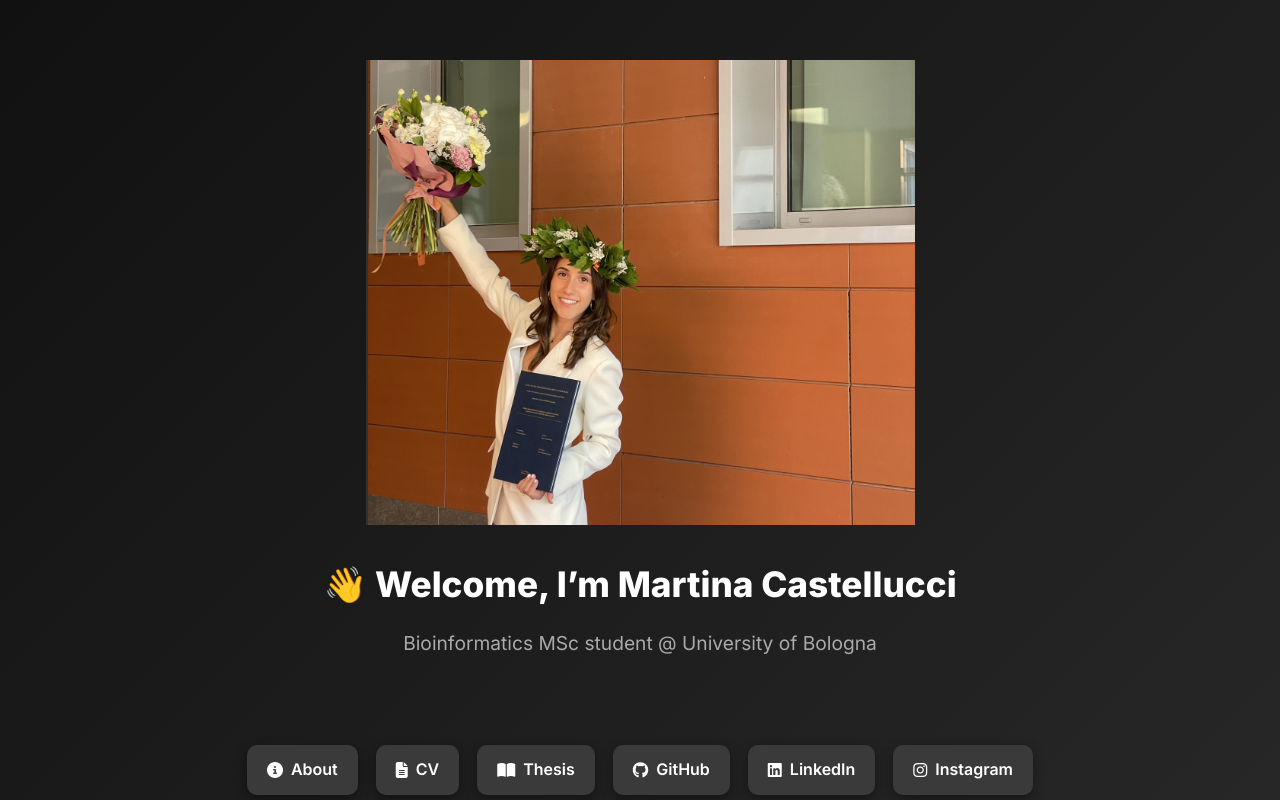
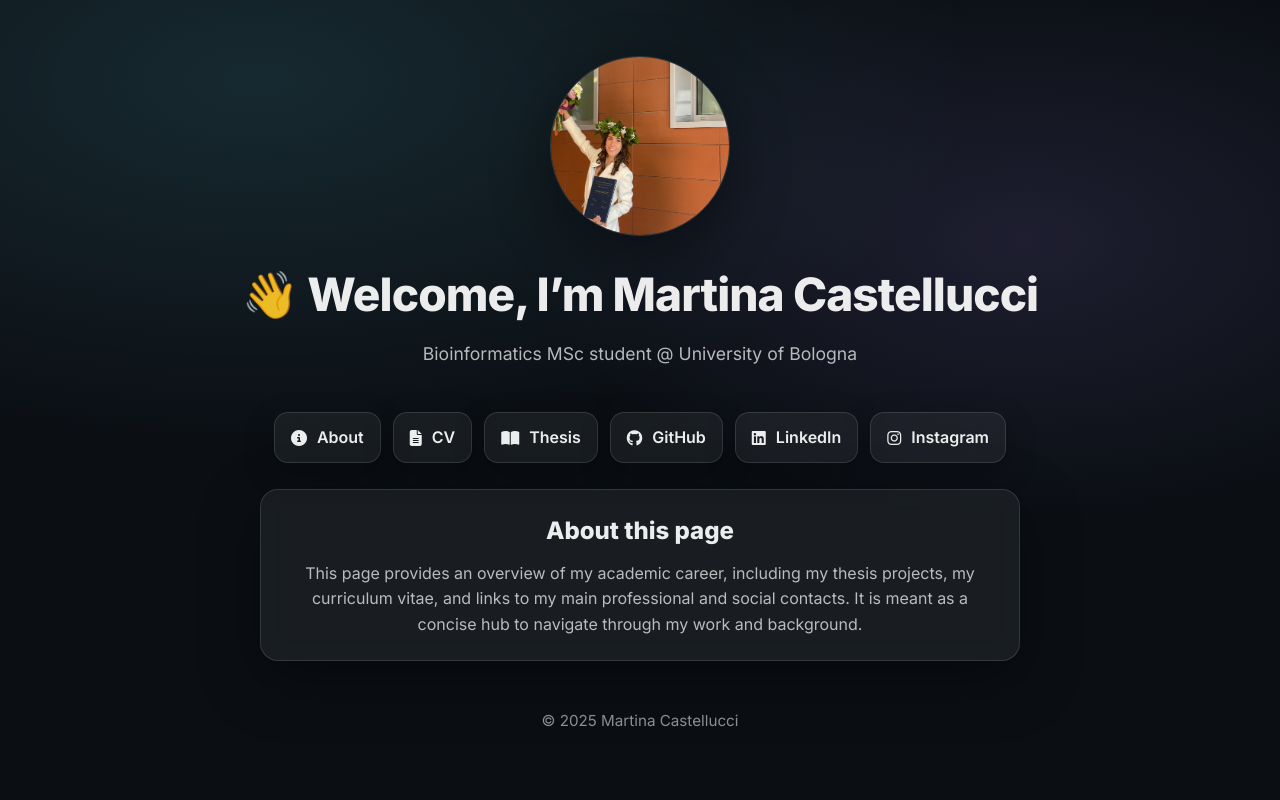
Before and after one commit to Martinaa1408/Martinaa1408.github.io, a plain HTML site: page index.html in a window 1280 px wide. Shown: the top 800 px of the page. Drawn offline with Linux system fonts and the light colour scheme.

Commit message:
Update style.css

```diff
--- a/style.css
+++ b/style.css
@@ -1,96 +1,178 @@
 @import url('https://fonts.googleapis.com/css2?family=Inter:wght@400;600;800&display=swap');
 
-body {
+:root{
+  --bg: #0b0f14;
+  --panel: rgba(255,255,255,0.06);
+  --panel2: rgba(255,255,255,0.10);
+  --text: rgba(255,255,255,0.92);
+  --muted: rgba(255,255,255,0.70);
+  --border: rgba(255,255,255,0.12);
+  --shadow: 0 18px 60px rgba(0,0,0,0.45);
+  --radius: 18px;
+  --maxw: 980px;
+
+  /* Cambia qui il “colore firma” */
+  --accent: #6ee7ff;
+  --accent2: #a78bfa;
+}
+
+*{ box-sizing:border-box; }
+html, body{ height:100%; }
+body{
   margin: 0;
   font-family: 'Inter', sans-serif;
   line-height: 1.6;
-  background: linear-gradient(135deg, #111, #1e1e1e, #2b2b2b);
-  color: #eaeaea;
+  color: var(--text);
   text-align: center;
+  background:
+    radial-gradient(1200px 600px at 20% 10%, rgba(110,231,255,0.12), transparent 60%),
+    radial-gradient(900px 500px at 80% 30%, rgba(167,139,250,0.12), transparent 55%),
+    var(--bg);
 }
 
+/* --- Helpers --- */
+.container{
+  width: min(var(--maxw), calc(100% - 40px));
+  margin: 0 auto;
+}
+.card{
+  background: var(--panel);
+  border: 1px solid var(--border);
+  border-radius: var(--radius);
+  box-shadow: var(--shadow);
+  backdrop-filter: blur(12px);
+}
+.small{ color: var(--muted); font-size: 0.95rem; }
 
-.hero {
-  padding: 60px 20px 30px;
+a{
+  color: var(--text);
+  text-decoration: none;
 }
-
-.hero h1 {
-  font-size: 2.2rem;
-  margin-bottom: 10px;
-  color: #fff;
-}
-
-.hero h2 {
-  font-weight: 400;
-  color: #aaa;
-  font-size: 1.2rem;
-}
-
-
-a {
-  color: #fff;
+a:hover{
+  color: rgba(255,255,255,0.88);
   text-decoration: none;
 }
 
-a:hover {
-  color: #ddd;
-  text-decoration: underline;
+/* --- HERO --- */
+.hero{
+  padding: 56px 20px 18px;
+}
+.hero-content{
+  width: min(var(--maxw), calc(100% - 40px));
+  margin: 0 auto;
+  display:flex;
+  align-items:center;
+  justify-content:center;
+  gap: 22px;
+  flex-wrap: wrap;
+}
+.profile-pic{
+  width: 180px;
+  height: 180px;
+  object-fit: cover;
+  border-radius: 999px;
+  border: 1px solid var(--border);
+  box-shadow: var(--shadow);
+}
+.hero h1{
+  font-size: clamp(28px, 3.6vw, 46px);
+  margin: 0 0 8px;
+  letter-spacing: -0.02em;
+}
+.hero h2{
+  font-weight: 400;
+  margin: 0;
+  color: var(--muted);
+  font-size: 1.1rem;
 }
 
-
-.menu {
-  margin: 40px auto;
+/* --- MENU (buttons) --- */
+.menu{
+  margin: 26px auto 12px;
   display: flex;
   flex-wrap: wrap;
   justify-content: center;
-  gap: 18px;
+  gap: 12px;
+  padding: 0 14px;
+}
+.menu a{
+  display: inline-flex;
+  align-items: center;
+  gap: 10px;
+  font-weight: 600;
+  font-size: 1rem;
+  color: var(--text);
+  padding: 12px 16px;
+  border-radius: 14px;
+  background: var(--panel);
+  border: 1px solid var(--border);
+  box-shadow: 0 10px 30px rgba(0,0,0,0.25);
+  backdrop-filter: blur(10px);
+  transition: transform .12s ease, background .12s ease, border-color .12s ease;
+}
+.menu a:hover{
+  transform: translateY(-2px);
+  background: var(--panel2);
+  border-color: rgba(255,255,255,0.18);
 }
 
-.menu a {
-  display: inline-flex;
-  align-items: center;
-  gap: 8px;
-  text-decoration: none;
-  font-weight: 600;
+/* --- ABOUT box (homepage + internal sections) --- */
+.about{
+  width: min(760px, calc(100% - 40px));
+  margin: 26px auto 0;
+  padding: 22px;
+  background: var(--panel);
+  border: 1px solid var(--border);
+  border-radius: var(--radius);
+  box-shadow: var(--shadow);
+  backdrop-filter: blur(12px);
+}
+.about h2{
+  margin: 0 0 10px;
+  color: var(--text);
+}
+.about p{
+  margin: 0;
+  color: var(--muted);
   font-size: 1rem;
-  color: #fff;
-  padding: 12px 20px;
-  border-radius: 10px;
-  background: #3a3a3a;
-  box-shadow: 0 4px 12px rgba(0,0,0,0.4);
-  transition: all 0.3s ease;
 }
 
+/* --- INTERNAL PAGES: make headers nicer --- */
+h1{
+  margin: 40px 0 12px;
+  font-size: 2.1rem;
+  letter-spacing: -0.02em;
+}
+h2{ margin-top: 26px; }
 
-.menu a:hover {
-  transform: translateY(-3px);
-  background: #555;
-  box-shadow: 0 6px 16px rgba(0,0,0,0.6);
+/* PDF iframe nicer */
+iframe{
+  width: min(var(--maxw), calc(100% - 40px));
+  border: 1px solid var(--border);
+  border-radius: var(--radius);
+  box-shadow: var(--shadow);
+  background: rgba(255,255,255,0.02);
 }
 
-
-.about {
-  margin: 50px auto;
-  padding: 30px;
-  max-width: 700px;
-  background: #2f2f2f;
-  border-radius: 14px;
-  box-shadow: 0 4px 16px rgba(0,0,0,0.5);
+/* Gallery */
+.gallery{
+  width: min(var(--maxw), calc(100% - 40px));
+  margin: 14px auto 0;
+  display:flex;
+  gap: 12px;
+  flex-wrap: wrap;
+  justify-content: center;
+}
+.gallery img{
+  width: min(340px, 90vw);
+  border-radius: 16px;
+  border: 1px solid var(--border);
+  box-shadow: var(--shadow);
 }
 
-.about h2 {
-  margin-bottom: 15px;
-  color: #fff;
+/* Footer */
+footer{
+  margin: 48px 0 20px;
+  font-size: 0.95rem;
+  color: rgba(255,255,255,0.55);
 }
-
-.about p {
-  font-size: 1rem;
-  color: #ddd;
-}
-
-
-footer {
-  margin: 60px 0 20px;
-  font-size: 0.9rem;
-  color: #888;
-}
```
